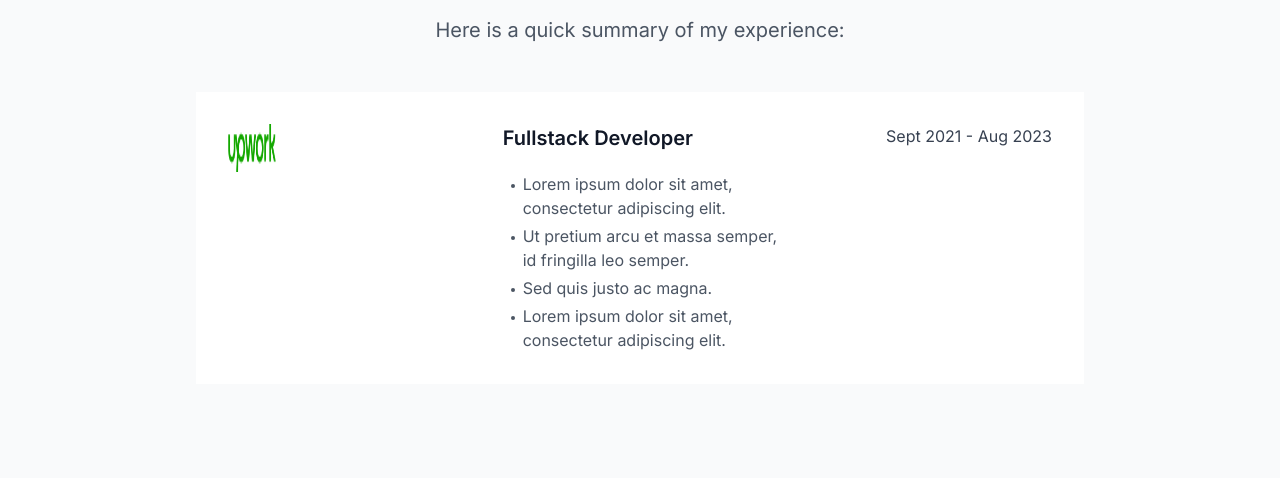
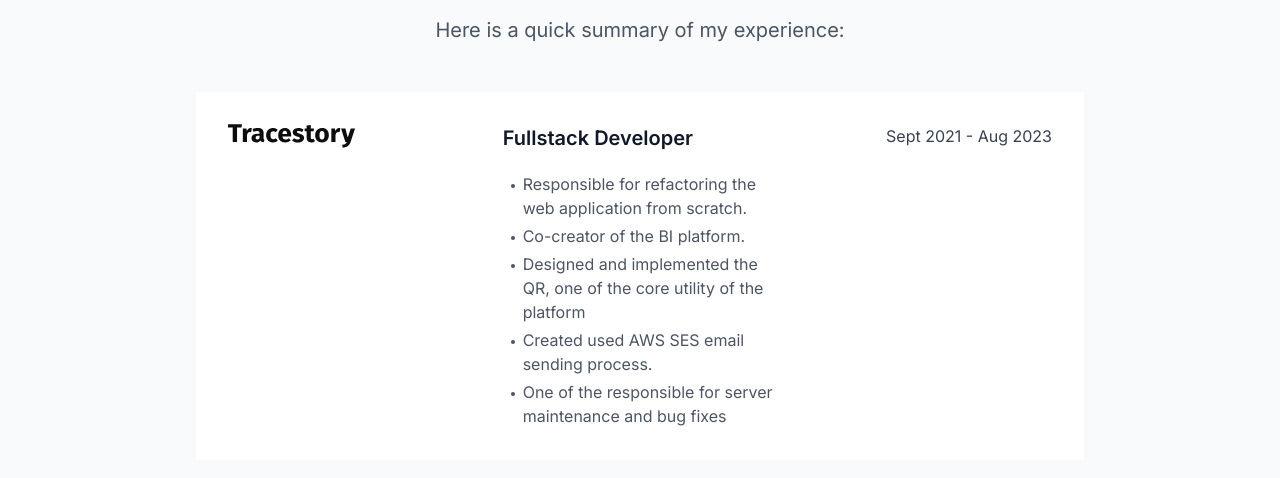
Before and after one commit to lucasgarciabertaina/lucasgarciabertaina-website, a Next.js app: page / in a window 1280 px wide. Shown: the part 2140-2618 px from the top of the page. Built offline with nearby package versions, Linux system fonts and the light colour scheme.

Commit message:
Finishing Experience Section

```diff
--- a/src/components/sections/ExperiencesSection/Tracestory.tsx
+++ b/src/components/sections/ExperiencesSection/Tracestory.tsx
@@ -2,20 +2,21 @@
 
 const Tracestory = () => (
   <div className="mt-12 p-8 w-3/4 bg-white mx-auto grid grid-cols-3 grid-rows-1">
-    <img src="./logo-upwork.png" alt="logo" className="w-12 h-12" />
+    <img src="./tracestory.svg" alt="logo" />
     <div>
       <h4 className="text-gray-900 text-xl font-semibold pb-4">
         Fullstack Developer
       </h4>
       <Bulleted>
-        Lorem ipsum dolor sit amet, consectetur adipiscing elit.
+        Responsible for refactoring the web application from scratch.
       </Bulleted>
+      <Bulleted>Co-creator of the BI platform.</Bulleted>
       <Bulleted>
-        Ut pretium arcu et massa semper, id fringilla leo semper.
+        Designed and implemented the QR, one of the core utility of the platform
       </Bulleted>
-      <Bulleted>Sed quis justo ac magna.</Bulleted>
+      <Bulleted>Created used AWS SES email sending process.</Bulleted>
       <Bulleted>
-        Lorem ipsum dolor sit amet, consectetur adipiscing elit.
+        One of the responsible for server maintenance and bug fixes
       </Bulleted>
     </div>
     <p className="text-gray-700 text-base font-normal text-right">
```
Also changed, not shown: public/tracestory.svg (added).
